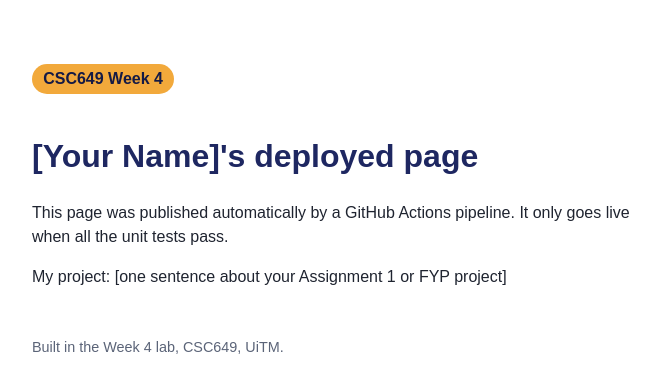
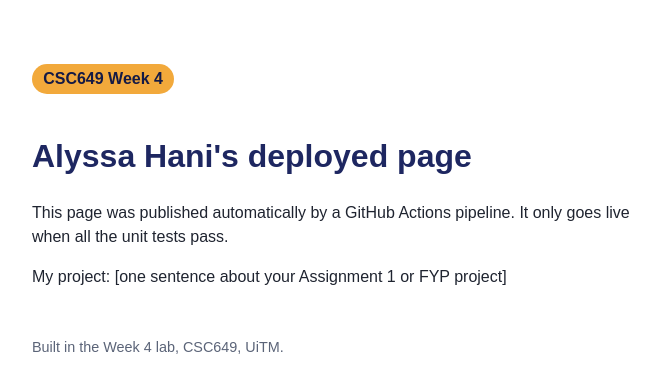
Before and after one commit to alyssni/csc649-week4-labA, a plain HTML site: page site/index.html in a window 1280 px wide. Shown: the whole page, without its empty margins (288-948 px from the left). Drawn offline with Linux system fonts and the light colour scheme.

Commit message:
Deploy site with Github Pages

```diff
--- a/site/index.html
+++ b/site/index.html
@@ -13,7 +13,7 @@
 </head>
 <body>
   <p class="badge">CSC649 Week 4</p>
-  <h1>[Your Name]'s deployed page</h1>
+  <h1>Alyssa Hani's deployed page</h1>
   <p>This page was published automatically by a GitHub Actions pipeline.
      It only goes live when all the unit tests pass.</p>
   <p>My project: [one sentence about your Assignment 1 or FYP project]</p>
```
Also changed, not shown: 1 other file.
